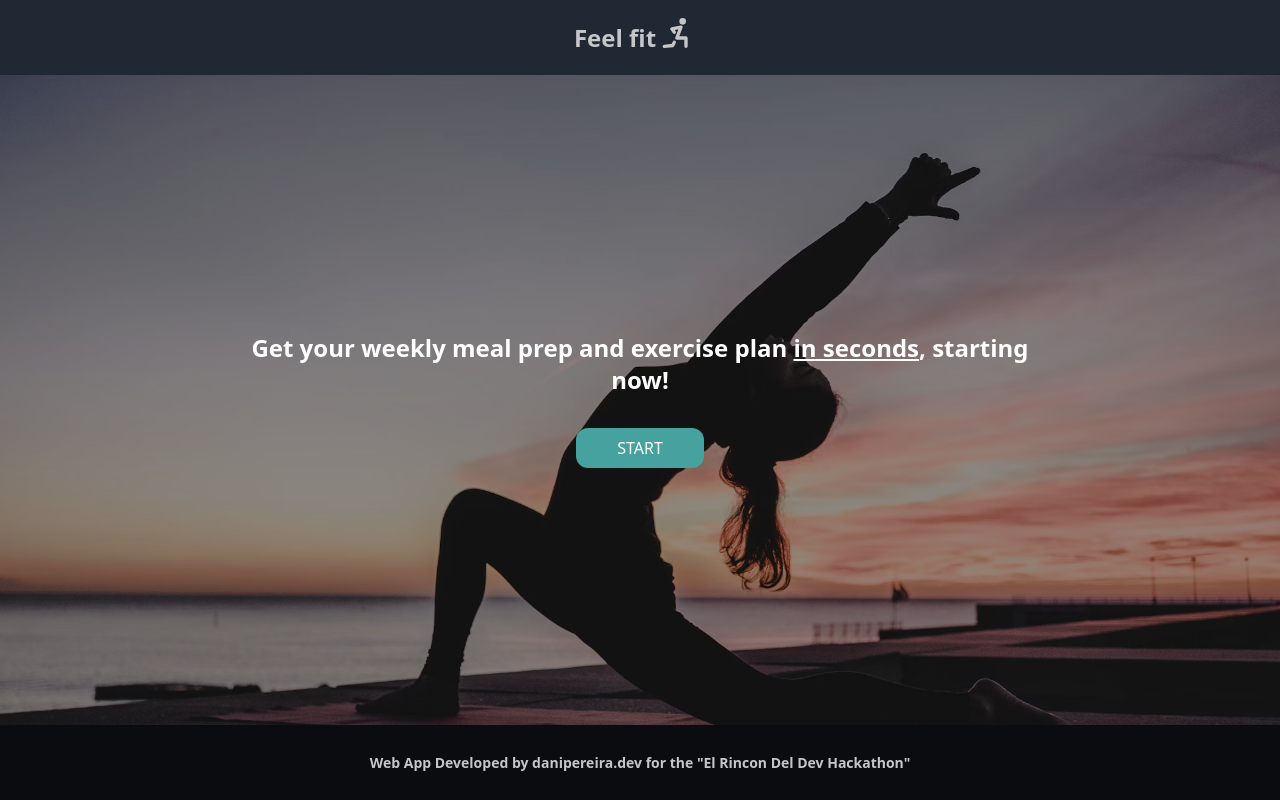
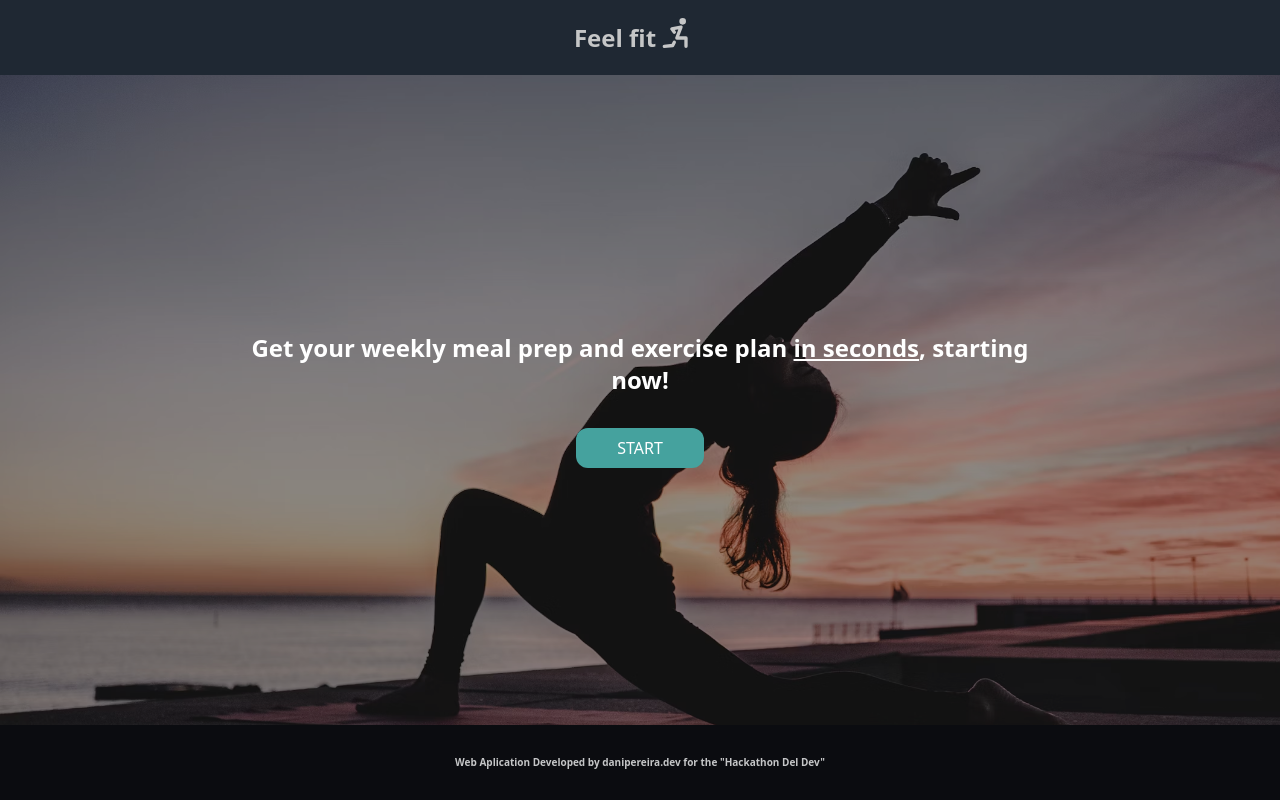
Before and after one commit to danipereiracodes/feel-fit-app, a React (Vite) app: page / in a window 1280 px wide. Built offline with nearby package versions, Linux system fonts and the light colour scheme.

Commit message:
01-feature-step-4-summary/ change footer text size

```diff
--- a/src/components/Footer.tsx
+++ b/src/components/Footer.tsx
@@ -1,9 +1,8 @@
 const Footer: React.FC = () => {
   return (
-    <footer className='flex items-center justify-center bg-primary-dark text-primary-gray text-sm font-extrabold'>
+    <footer className='flex justify-center items-center text-center bg-primary-dark text-primary-gray text-[10px] font-extrabold'>
       <span>
-        Web App Developed by danipereira.dev for the "El Rincon Del Dev
-        Hackathon"
+        Web Aplication Developed by danipereira.dev for the "Hackathon Del Dev"
       </span>
     </footer>
   );
```
